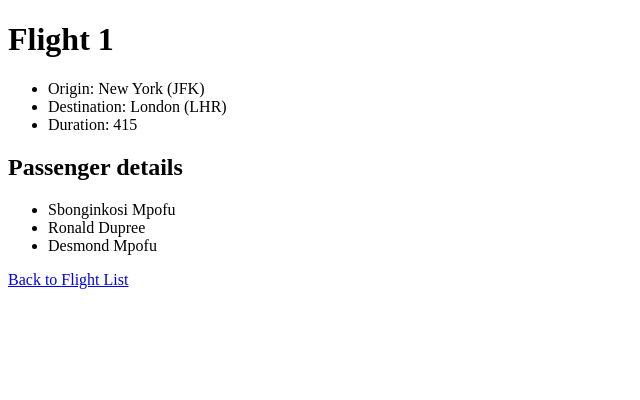
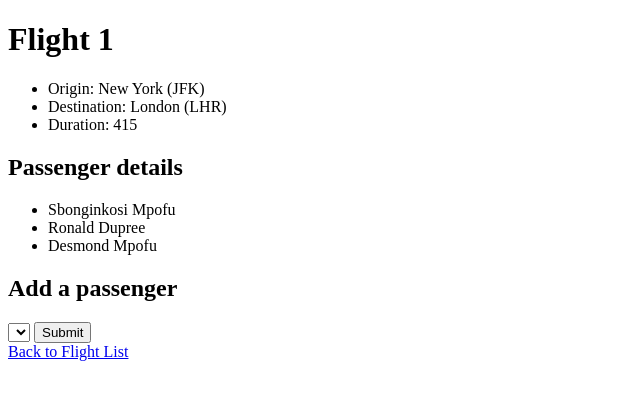
Before and after one commit to DesmondM/webProgramming, a Django app: page /flights/1 in a window 1280 px wide. Shown: the top 400 px of the page, without its empty margins (0-640 px from the left). Run offline with Django 5.2, Linux system fonts and the light colour scheme; data comes from the database, SQL or seed files in the repository; both versions use the stored data as it was after the commit; lists and menus that the app fills with data are empty.

Commit message:
add passenger

```diff
--- a/airline/flights/templates/flights/flight.html
+++ b/airline/flights/templates/flights/flight.html
@@ -25,6 +25,17 @@
     {% endfor %}
 </ul>
 
+<h2>Add a passenger</h2>
+<form action="{%url 'book' flight.id %}" method="post">
+    {%csrf_token%}
+    <select name="passenger">
+        {% for passenger in non_passengers%}
+        <option value="{{passenger.id}}">{{passenger}}</option>
+        {% endfor%}
+    </select>
+    <input type="submit"/>
+</form>
+
 <a href="{% url 'index' %}">Back to Flight List</a>
 
 {% endblock%}
--- a/airline/flights/urls.py
+++ b/airline/flights/urls.py
@@ -6,5 +6,6 @@ from . import views
 
 urlpatterns = [
    path('', views.index, name='index'),
-   path ('<int:flight_id>', views.flightFunc, name='flight')
+   path ('<int:flight_id>', views.flightFunc, name='flight'),
+   path('<int:flight_id>/book', views.book, name='book' )
 ]
--- a/airline/flights/views.py
+++ b/airline/flights/views.py
@@ -1,6 +1,9 @@
+from django.http import HttpResponseRedirect
+from django.urls import reverse
 from django.shortcuts import render
 from .models import Flight
 from .models import Airport
+from .models import Passenger
 
 
 # Create your views here.
@@ -15,6 +18,14 @@ def flightFunc(request, flight_id):
     return render(request, "flights/flight.html", {
         "flight":flight,
         "passengers":flight.passengers.all(),
-        "carriers":flight.carriers.all()
+        "carriers":flight.carriers.all(),
+        "non_passengers":Passenger.objects.exclude(flights=flight).all()
 
     })
+
+def book(request, flight_id):
+    if(request.method=='POST'):
+        flight= Flight.objects.get(pk=flight_id)
+        passenger=Passenger.objects.get(pk= int(request.POST['passenger']))
+        passenger.flights.add(flight)
+        return HttpResponseRedirect(reverse("flight", args=(flight.id,)))
```
Also changed, not shown: hello.html (+12 -0 lines), airline/db.sqlite3.
